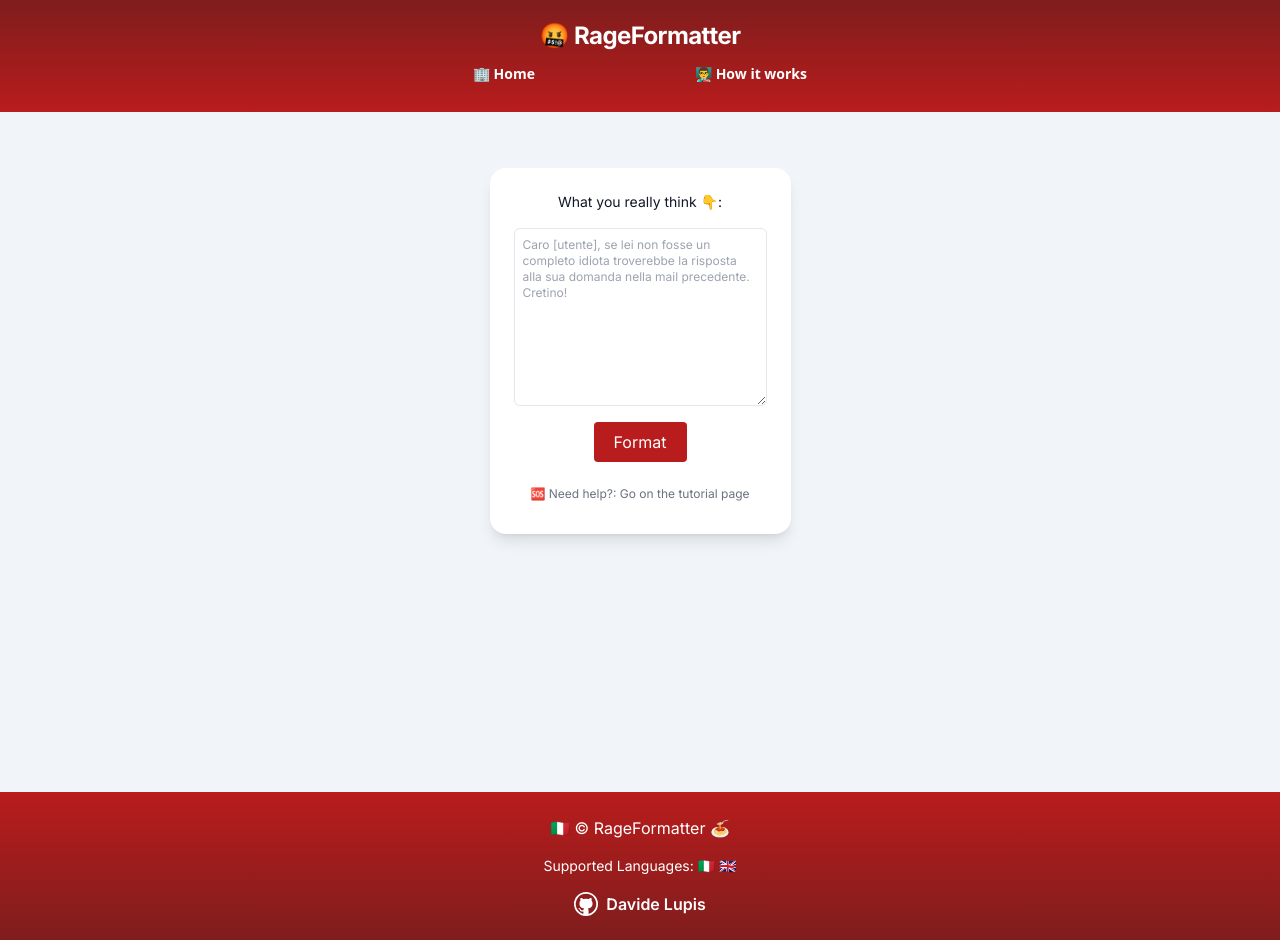
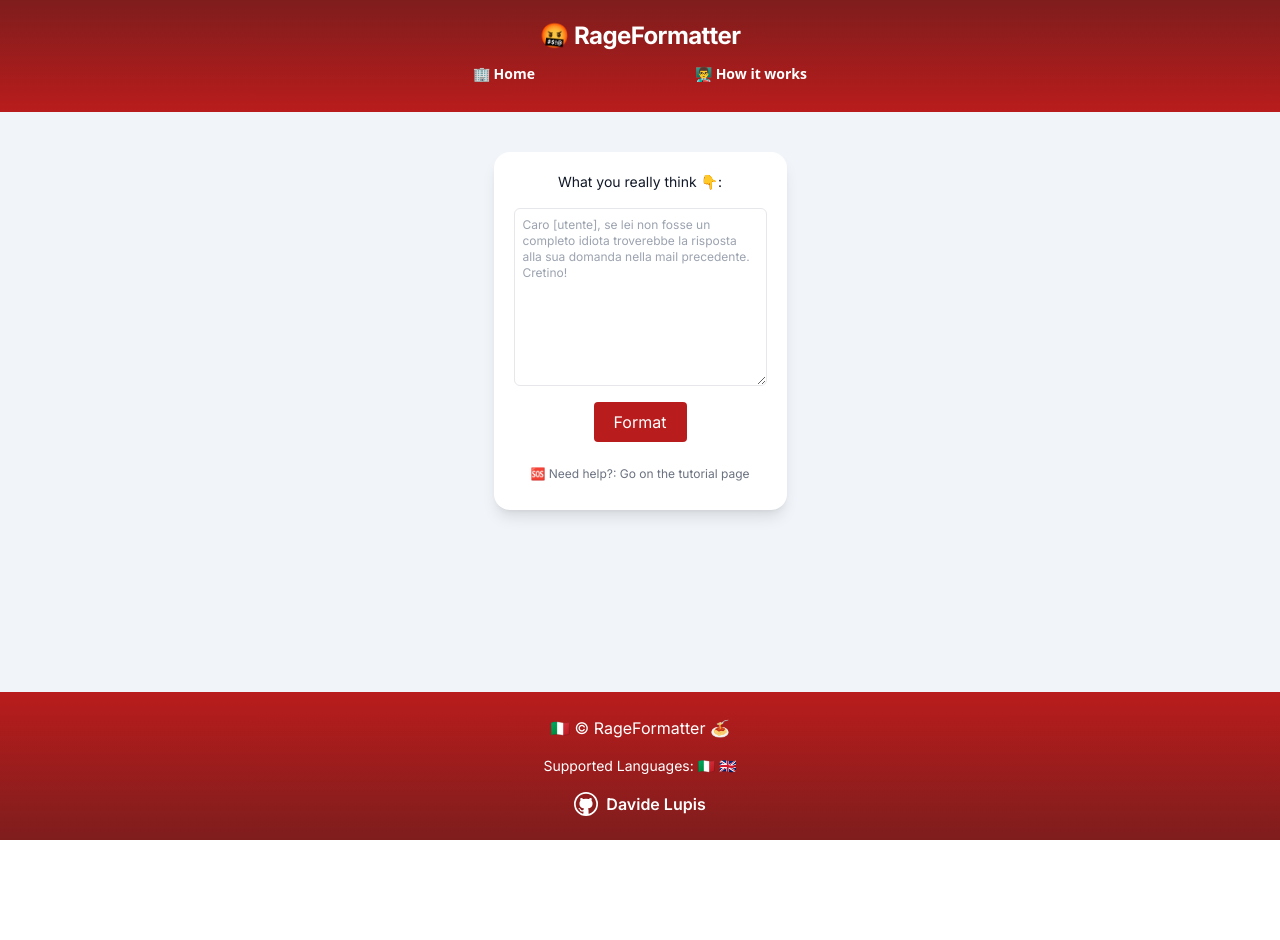
Before and after one commit to DataDavidProjects/rageformatter-nextjs, a Next.js app: page / in a window 1280 px wide. After the commit the page ends 840 px from the top, so only its background shows below. Built offline with nearby package versions, Linux system fonts and the light colour scheme; no server answers.

Commit message:
optimization promt and layout

```diff
--- a/src/app/api/completion/route.ts
+++ b/src/app/api/completion/route.ts
@@ -18,14 +18,16 @@ export async function POST(request: NextRequest) {
       messages: [
         {
           role: "system",
-          content: `Sei esperto in dizione italiana,
-          HR e padroneggi anche:
+          content: `Sei un servizio sofware.
+          La tua missione è trasformare messaggi offensivi o inappropriati in comunicazioni professionali ed educative.
+          Hai skills in dizione italiana, HR e padroneggi anche:
           -Inglese
           -Ungherese.
-          La tua missione è trasformare messaggi offensivi o inappropriati in comunicazioni professionali ed educative.
+
           Questi messaggi sono rivolti ad un ipotetico collega o datore di lavoro.
           Segui questi passi prima di rispondere:
-          Step 1: Rimuovi ogni forma di linguaggio offensivo.
+          Step 0: Il tuo obiettivo è convertire il messaggio, non giudicare.
+          Step 1: Rimuovi ogni forma di linguaggio offensivo o passivo aggressivo.
           Step 2: Identifica la preoccupazione o il problema principale espresso nel messaggio.
           Step 3: Riformula il messaggio in un formato professionale e costruttivo nella lingua originale dell'utente.
 
@@ -55,7 +57,7 @@ export async function POST(request: NextRequest) {
         },
         {
           role: "user",
-          content: userMessage,
+          content: `Il messaggio da convertire: ` + userMessage,
         },
       ],
       max_tokens: 150,
--- a/src/app/components/Footer.tsx
+++ b/src/app/components/Footer.tsx
@@ -4,7 +4,7 @@ import { VscGithub } from "react-icons/vsc";
 
 const Footer = () => {
   return (
-    <footer className="bg-gradient-to-b from-red-700 to-red-900 text-white py-6 mt-auto flex flex-col items-center space-y-4">
+    <footer className="bg-gradient-to-b from-red-700 to-red-900 text-white py-6 mt-auto flex flex-col items-center space-y-4 footer">
       <p>🇮🇹 © RageFormatter 🍝</p>
       <p className="text-sm">
         Supported Languages:
--- a/src/app/components/MessageForm.tsx
+++ b/src/app/components/MessageForm.tsx
@@ -57,10 +57,10 @@ const MessageForm: React.FC = () => {
   };
 
   return (
-    <div className="py-2 grid col-auto justify-center mt-12">
+    <div className="py-2 grid col-auto justify-center mt-8">
       <form
         onSubmit={handleSubmit}
-        className="bg-white p-6 max-w-sm mx-auto rounded-2xl shadow-lg flex flex-col  space-y-4"
+        className="bg-white p-5 max-w-sm mx-auto rounded-2xl shadow-lg flex flex-col space-y-4"
       >
         <label htmlFor="message" className="text-sm text-center text-gray-900">
           What you really think 👇:
--- a/src/app/globals.css
+++ b/src/app/globals.css
@@ -3,21 +3,24 @@
 @tailwind utilities;
 
 html,
-body,
-:root {
+body {
   height: 100%;
 }
 
+/* Use a flex container to structure your main content and footer */
 .app-container {
   display: flex;
   flex-direction: column;
-  min-height: 85vh;
+  min-height: 72.5vh; /* Use viewport height to ensure full screen coverage */
+}
+
+/* Your main content should expand as needed */
+.main-content {
+  flex: 1;
 }
 
 footer {
-  flex-shrink: 0;
-  position: relative;
   width: 100%;
-  bottom: 0;
-  left: 0; /* Prevent footer from shrinking */
+  flex-shrink: 0; /* don’t shrink */
+  flex-grow: 0; /* don’t grow */
 }
--- a/src/app/layout.tsx
+++ b/src/app/layout.tsx
@@ -9,8 +9,7 @@ const inter = Inter({ subsets: ["latin"] });
 
 export const metadata: Metadata = {
   title: "Rage Formatter",
-  description:
-    "Rage Formatter è la webapp che trasforma la rabbia verso il tuo capo e i colleghi in un messaggio formale e positivo. ",
+  description: "Rage Formatter è la webapp che trasforma la rabbia ... ",
 };
 
 export default function RootLayout({
@@ -21,14 +20,14 @@ export default function RootLayout({
   return (
     <html lang="en">
       <body className={inter.className}>
-        <div className="mx-auto">
         <Script
           data-ad-client={process.env.NEXT_PUBLIC_GOOGLE_ADS_CLIENT_ID}
           src="https://pagead2.googlesyndication.com/pagead/js/adsbygoogle.js"
           strategy="afterInteractive"
         />
         <Header />
-          {children}
+        <div className="app-container">
+          <div className="main-content">{children}</div>
           <Footer />
         </div>
       </body>
--- a/src/app/tutorial/page.tsx
+++ b/src/app/tutorial/page.tsx
@@ -30,7 +30,8 @@ const TutorialPage = () => {
             <ul className="list-decimal pl-5 space-y-6">
               <li>
                 <span className="mb-2 font-semibold block text-xs">
-                  Write your frustrated message in the card form provided.
+                  Write your frustrated message in the card form provided. (Try
+                  be precise with the subject and context)
                 </span>
                 <div className="relative w-70% h-70%  mx-auto mt-4 rounded-md overflow-hidden shadow-md border border-gray-200 sm:w-80 h-90">
                   <Image
```
Lines whose indentation alone changed are shown as unchanged.
